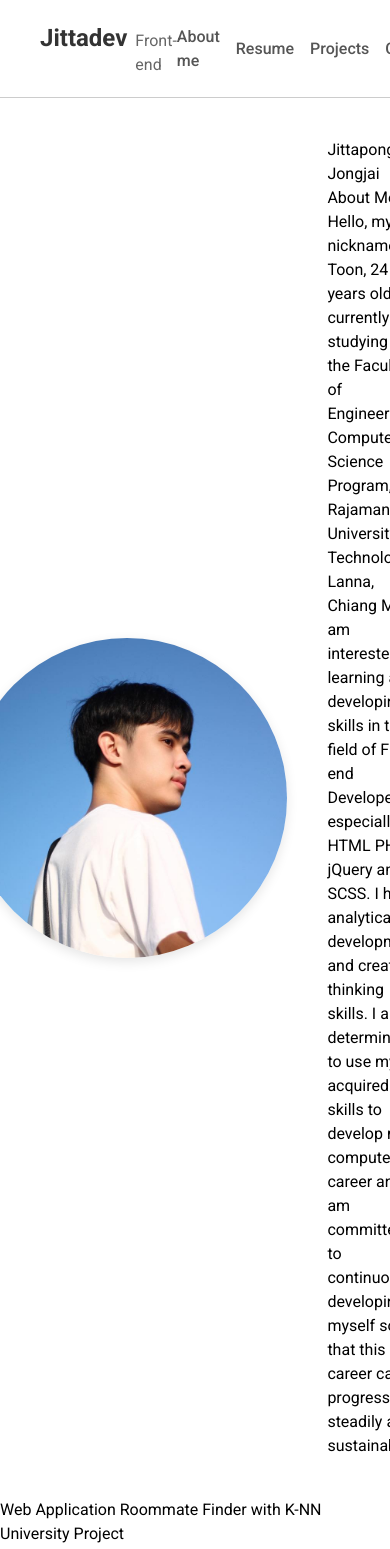
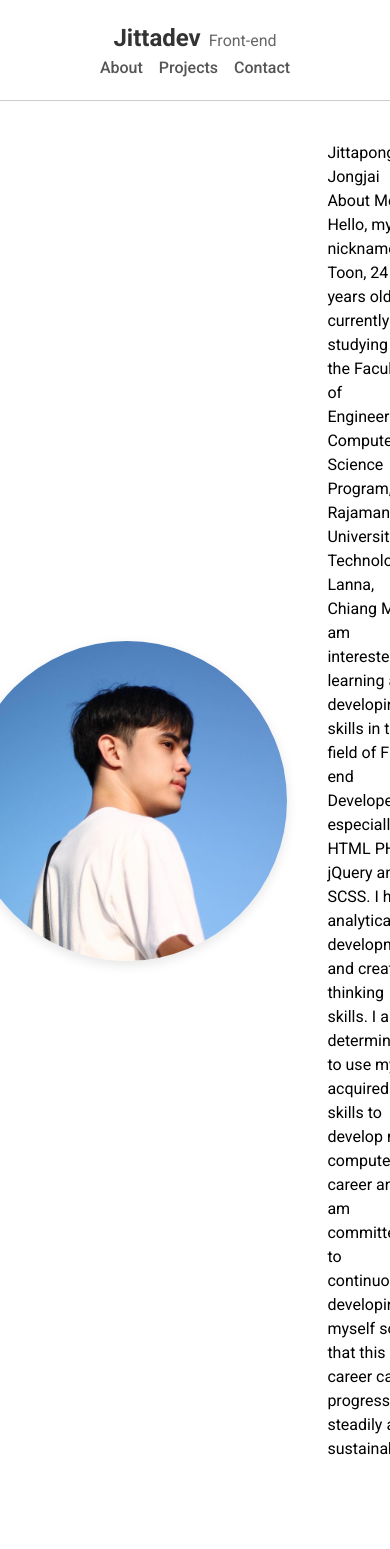
Before and after one commit to Jittapongj/Portfolio, a React (Vite) app: page / in a window 390 px wide. Shown: the top 1549 px of the page. After the commit the page ends 1501 px from the top, so only its background shows below. Built offline with nearby package versions, Linux system fonts and the light colour scheme.

Commit message:
update: fix to mobile first

```diff
--- a/src/components/Nav.jsx
+++ b/src/components/Nav.jsx
@@ -2,15 +2,14 @@ import "../styles/nav.scss"
 
 function Nav() {
   return (
-    <section id="nav" className='navbar flex justify-between top-0 sticky'>
+    <section id="nav" className='navbar flex flex-col justify-center items-center top-0 sticky'>
         <div className='logo flex items-baseline'>
             <a className="name">Jittadev</a>
             <p className="ms-2 mb-0">Front-end</p>
         </div>
         <div className='menu flex'>
             <ul className="mb-0 flex items-center style-none gap-4">
-                <li><a className='nav-link'>About me</a></li>
-                <li><a className='nav-link'>Resume</a></li>
+                <li><a className='nav-link'>About</a></li>
                 <li><a className='nav-link'>Projects</a></li>
                 <li><a className='nav-link'>Contact</a></li>
             </ul>
--- a/src/layout/MainLayout.jsx
+++ b/src/layout/MainLayout.jsx
@@ -7,7 +7,7 @@ function MainLayout() {
     <section id='Main-Layout'>
         <Nav></Nav>
         <Home></Home>
-        <Project></Project>
+        {/* <Project></Project> */}
     </section>
   )
 }
```
